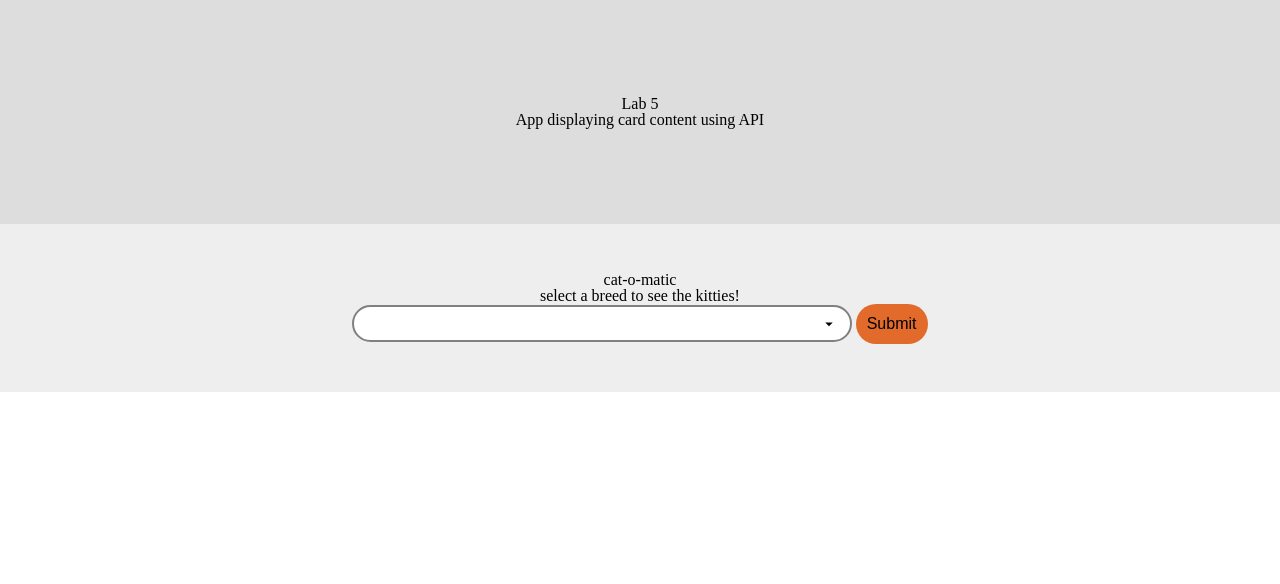
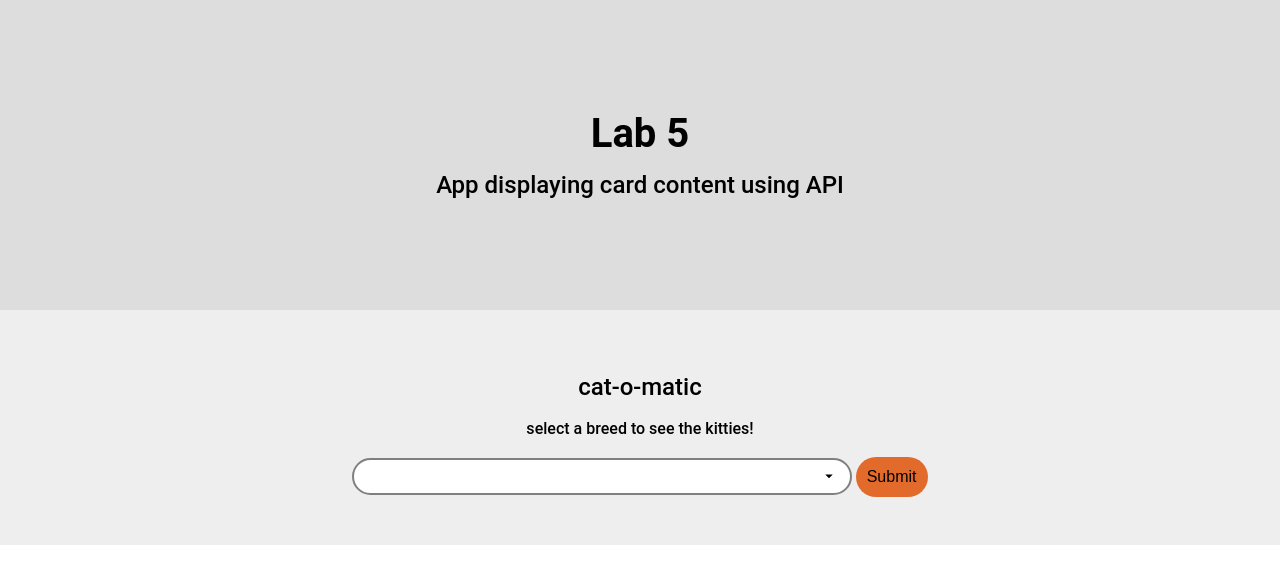
Before and after one commit to merilemon/cprg-218-lab-5-main, a plain HTML site: page index.html in a window 1280 px wide. Drawn offline with Linux system fonts and the light colour scheme; no server answers.

Commit message:
organize

```diff
--- a/index.html
+++ b/index.html
@@ -5,11 +5,11 @@
   <meta charset="UTF-8">
   <meta http-equiv="X-UA-Compatible" content="IE=edge">
   <meta name="viewport" content="width=device-width, initial-scale=1.0">
-  <link rel="stylesheet" type="text/css" href="./styles/fonts.css">
-  <link rel="stylesheet" type="text/css" href="./styles/global.css">
-  <link rel="stylesheet" type="text/css" href="./styles/reset.css">
-  <link rel="stylesheet" type="text/css" href="./styles/responsive.css">
-  <link rel="stylesheet" type="text/css" href="./styles/styles.css">
+  <link rel="stylesheet" type="text/css" href="reset.css">
+  <link rel="stylesheet" type="text/css" href="fonts.css">
+  <link rel="stylesheet" type="text/css" href="global.css">
+  <link rel="stylesheet" type="text/css" href="styles.css">
+  <link rel="stylesheet" type="text/css" href="responsive.css">
   <title>API</title>
 </head>
 
--- a/styles/styles.css
+++ b/styles.css
@@ -1,3 +1,9 @@
+.header-container {
+  img {
+    position: relative;
+  }
+}
+
 .card-container {
   display: flex;
   flex-wrap: wrap;
@@ -14,8 +20,13 @@
   img {
     max-width: 100%;
     min-height: auto;
+      border-bottom: 0.25rem solid #fc0;
+      border-radius: 0.25rem 0.25rem 0 0;
+      height: auto;
+      width: 100%;
+    }
   }
-}
+
 
 .caption {
   padding: 0 3rem 0rem 3rem;
```
Also changed, not shown: assets/Asset 2.png (added), fonts.css (renamed from styles/fonts.css), global.css (renamed from styles/global.css), reset.css (renamed from styles/reset.css), responsive.css (renamed from styles/responsive.css).
